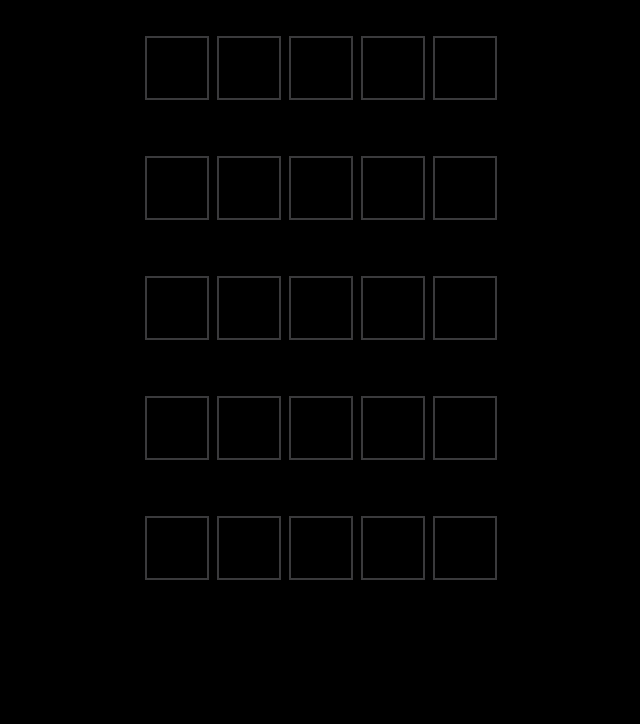
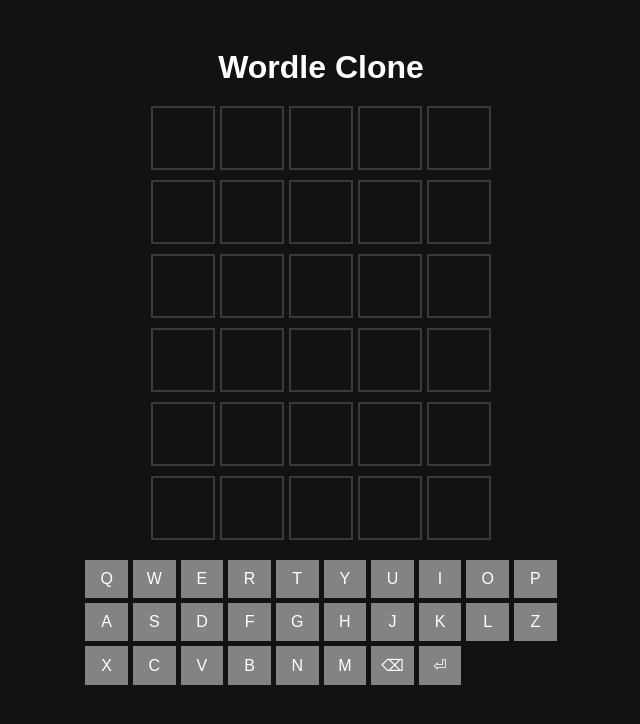
Before and after one commit to katoch30/Wordle-Clone, a plain HTML site: page index.html in a window 1280 px wide. Shown: the whole page, without its empty margins (319-959 px from the left). Drawn offline with Linux system fonts and the light colour scheme.

Commit message:
Added script

```diff
--- a/game.js
+++ /dev/null
@@ -1,28 +0,0 @@
-const state={
-    grid: Array(6)
-        .fill()
-        .map() => Array
-}
-function drawBox(container,row,col,letter=''){
-    const box=document.createElement('div');
-    box.className='box';
-    box.id=`box${row}${col}`;
-    box.textContent=letter;
-    container.appendChild(box);
-    return box;
-}
-function drawGrid(container){
-    const grid=document.createElement('div');
-    grid.className='grid';
-    for(let i=0;i<6;i++){
-        for(let j=0;j<5;j++){
-            drawBox(grid,i,j);
-        }
-    }
-    container.appendChild(grid);
-}
-function startup(){
-    const game=document.getElementById('game');
-    drawGrid(game);
-}
-startup();
--- a/index.html
+++ b/index.html
@@ -1,49 +1,16 @@
 <!DOCTYPE html>
 <html lang="en">
 <head>
-    <meta charset="UTF-8">
-    <meta name="viewport" content="width=device-width, initial-scale=1.0">
-    <title>Wordle</title>
-    <link rel="stylesheet" href="style.css"/>
+  <meta charset="UTF-8" />
+  <meta name="viewport" content="width=device-width, initial-scale=1.0"/>
+  <title>Wordle Clone</title>
+  <link rel="stylesheet" href="style.css" />
 </head>
 <body>
-    <div id="game">
-        <div class="grid">
-            <div class="box"></div>
-            <div class="box"></div>
-            <div class="box"></div>
-            <div class="box"></div>
-            <div class="box"></div>
-        </div>
-        <div class="grid">
-            <div class="box"></div>
-            <div class="box"></div>
-            <div class="box"></div>
-            <div class="box"></div>
-            <div class="box"></div>
-        </div>
-        <div class="grid">
-            <div class="box"></div>
-            <div class="box"></div>
-            <div class="box"></div>
-            <div class="box"></div>
-            <div class="box"></div>
-        </div>
-        <div class="grid">
-            <div class="box"></div>
-            <div class="box"></div>
-            <div class="box"></div>
-            <div class="box"></div>
-            <div class="box"></div>
-        </div>
-        <div class="grid">
-            <div class="box"></div>
-            <div class="box"></div>
-            <div class="box"></div>
-            <div class="box"></div>
-            <div class="box"></div>
-        </div>
-    </div>
+  <h1>Wordle Clone</h1>
+  <div class="board" id="board"></div>
+  <div class="keyboard" id="keyboard"></div>
+
+  <script src="script.js"></script>
 </body>
-<script src="./Wordle-Clone/game.js"></script>
 </html>
--- /dev/null
+++ b/script.js
@@ -0,0 +1,87 @@
+const WORDS = ["apple", "brave", "chair", "delta", "eagle", "flame", "grape"];
+const ANSWER = WORDS[Math.floor(Math.random() * WORDS.length)];
+let currentRow = 0;
+let currentGuess = "";
+
+const board = document.getElementById("board");
+const keyboard = document.getElementById("keyboard");
+
+function createBoard() {
+  for (let i = 0; i < 6; i++) {
+    const row = document.createElement("div");
+    row.className = "row";
+    row.id = `row-${i}`;
+    for (let j = 0; j < 5; j++) {
+      const tile = document.createElement("div");
+      tile.className = "tile";
+      tile.id = `tile-${i}-${j}`;
+      row.appendChild(tile);
+    }
+    board.appendChild(row);
+  }
+}
+
+function createKeyboard() {
+  const keys = "QWERTYUIOPASDFGHJKLZXCVBNM⌫⏎".split("");
+  keys.forEach(key => {
+    const button = document.createElement("button");
+    button.textContent = key;
+    button.className = "key";
+    button.onclick = () => handleKey(key);
+    keyboard.appendChild(button);
+  });
+}
+
+function handleKey(key) {
+  if (key === "⌫") {
+    if (currentGuess.length > 0) {
+      currentGuess = currentGuess.slice(0, -1);
+      updateTiles();
+    }
+  } else if (key === "⏎") {
+    if (currentGuess.length === 5) {
+      checkGuess();
+    }
+  } else if (currentGuess.length < 5 && /^[A-Z]$/.test(key)) {
+    currentGuess += key.toLowerCase();
+    updateTiles();
+  }
+}
+
+function updateTiles() {
+  for (let i = 0; i < 5; i++) {
+    const tile = document.getElementById(`tile-${currentRow}-${i}`);
+    tile.textContent = currentGuess[i] ? currentGuess[i].toUpperCase() : "";
+  }
+}
+
+function checkGuess() {
+  const row = document.getElementById(`row-${currentRow}`);
+  const guess = currentGuess.split("");
+
+  guess.forEach((letter, i) => {
+    const tile = document.getElementById(`tile-${currentRow}-${i}`);
+    if (letter === ANSWER[i]) {
+      tile.classList.add("correct");
+    } else if (ANSWER.includes(letter)) {
+      tile.classList.add("present");
+    } else {
+      tile.classList.add("absent");
+    }
+  });
+
+  if (currentGuess === ANSWER) {
+    setTimeout(() => alert("🎉 You guessed it!"), 100);
+    return;
+  }
+
+  currentRow++;
+  currentGuess = "";
+
+  if (currentRow >= 6) {
+    setTimeout(() => alert(`😢 Game over! The word was: ${ANSWER}`), 100);
+  }
+}
+
+createBoard();
+createKeyboard();
--- a/style.css
+++ b/style.css
@@ -1,24 +1,70 @@
-body{
-    background-color: black;
-}
-#game{
-    height:600px;
-    width: 100%;
+body {
+    font-family: Arial, sans-serif;
+    background: #121213;
+    color: white;
+    display: flex;
+    flex-direction: column;
+    align-items: center;
+    padding-top: 20px;
+  }
+
+  h1 {
+    margin-bottom: 20px;
+  }
+
+  .board {
     display: grid;
-    place-items: center;
-    padding: 0px;
-}
-.grid{
-    display:grid;
-    grid-template-columns: repeat(5,auto);
-    grid-template-rows: repeat(6,auto);
-}
-.box{
-    width:60px;
+    grid-template-rows: repeat(6, 1fr);
+    gap: 10px;
+    margin-bottom: 20px;
+  }
+
+  .row {
+    display: grid;
+    grid-template-columns: repeat(5, 1fr);
+    gap: 5px;
+  }
+
+  .tile {
+    width: 60px;
     height: 60px;
-    border: 2px solid #3A3A3C;
-    margin: 4px;
-    color:white;
+    border: 2px solid #3a3a3c;
+    display: flex;
+    justify-content: center;
+    align-items: center;
     text-transform: uppercase;
-    display:grid ;
-}
+    font-size: 2em;
+    font-weight: bold;
+    background-color: #121213;
+    color: white;
+  }
+
+  .tile.correct {
+    background-color: #538d4e;
+  }
+
+  .tile.present {
+    background-color: #b59f3b;
+  }
+
+  .tile.absent {
+    background-color: #3a3a3c;
+  }
+
+  .keyboard {
+    display: grid;
+    grid-template-columns: repeat(10, 1fr);
+    gap: 5px;
+    max-width: 600px;
+    text-align: center;
+  }
+
+  .key {
+    background-color: #818384;
+    color: white;
+    border: none;
+    padding: 10px;
+    font-size: 1em;
+    cursor: pointer;
+    text-transform: uppercase;
+  }
```
